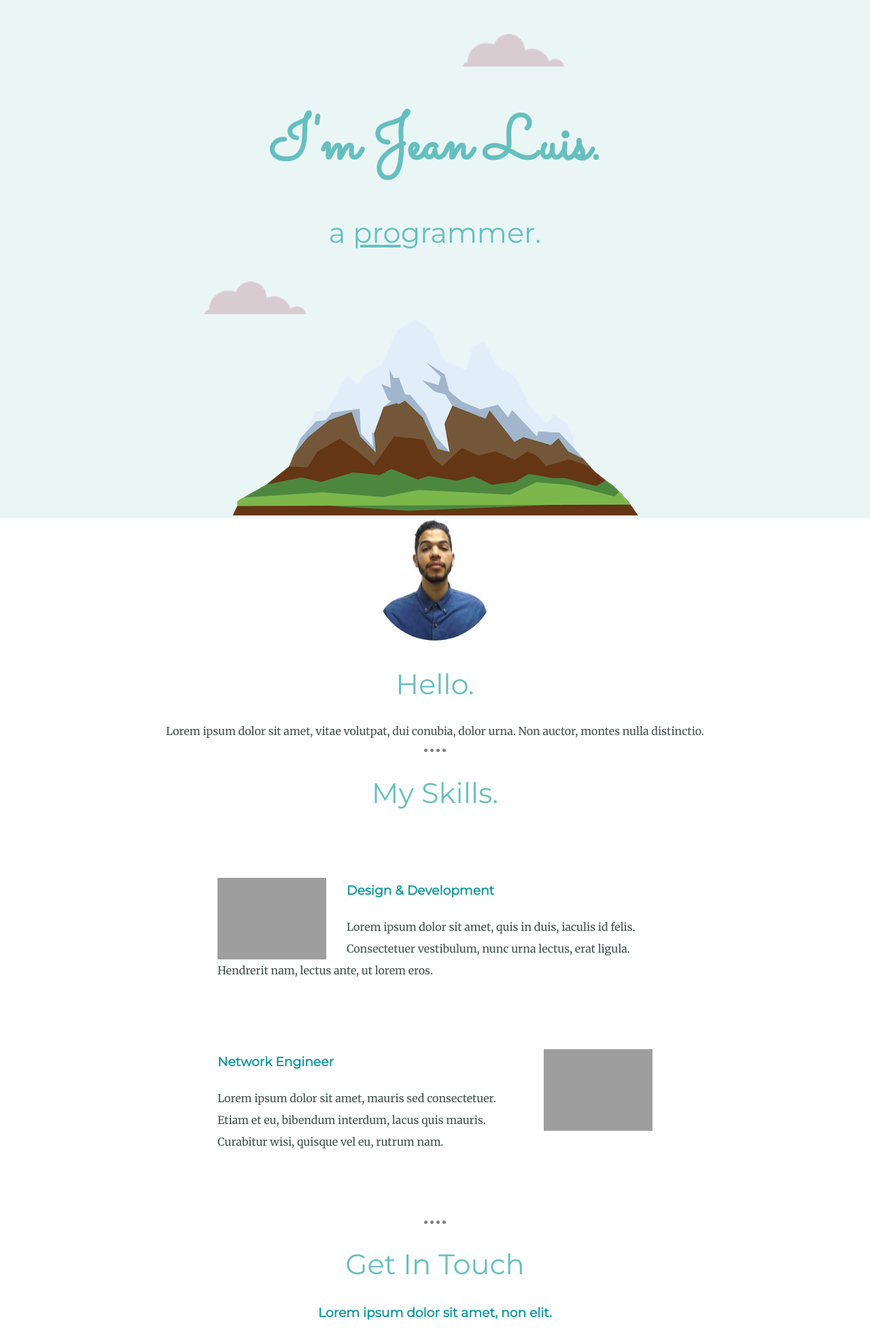
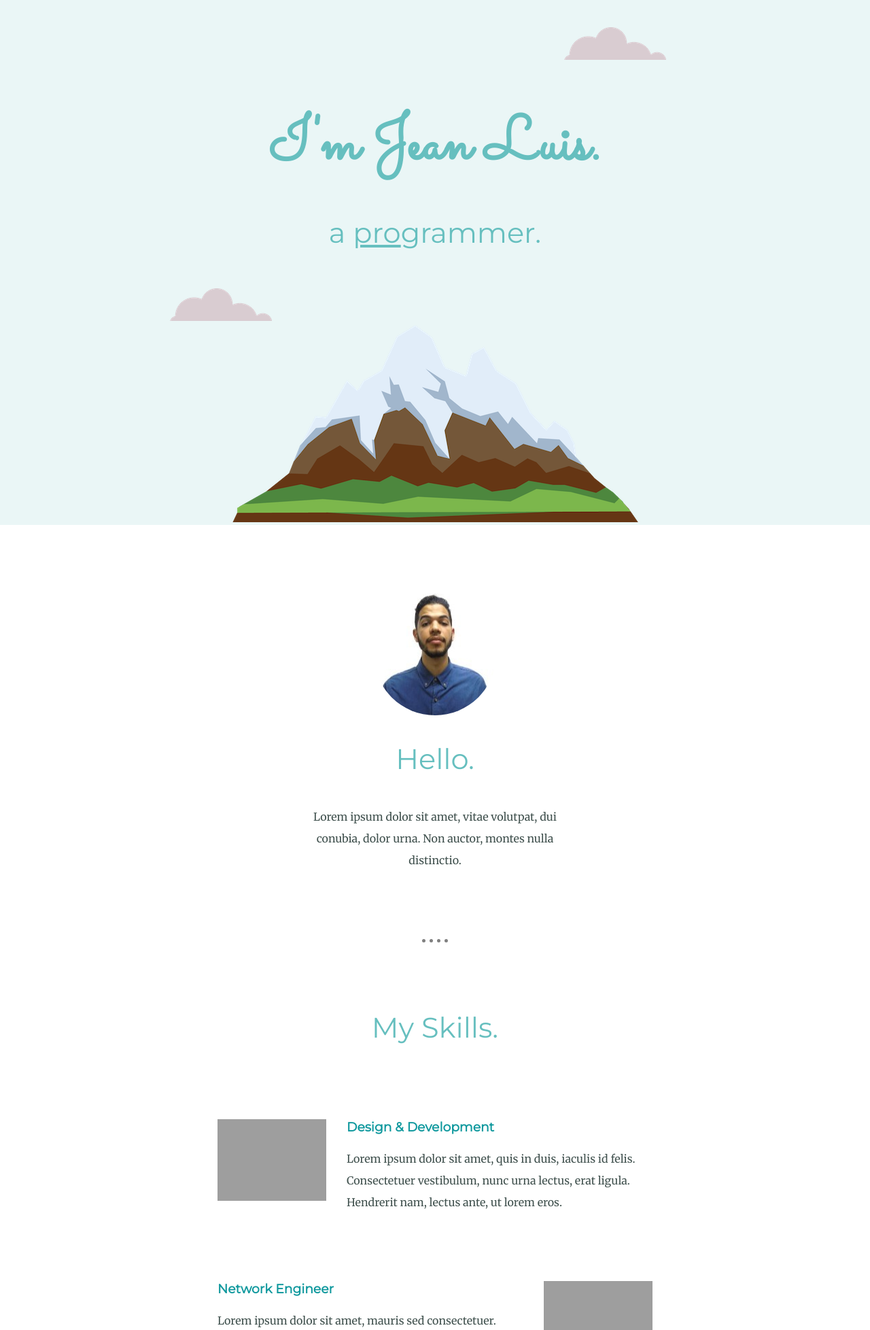
Before and after one commit to jeanluisgonzalez/Web-Dev, a web app: file CSS - My Site/index.html in a window 1280 px wide. Shown: the top 1956 px of the page at 68% size. Run offline with its HTML, style and script files only (its server is not run), Linux system fonts and the light colour scheme; grey boxes are pictures that could not be loaded.

Commit message:
update at work

```diff
--- a/CSS - My Site/css/styles.css
+++ b/CSS - My Site/css/styles.css
@@ -1,5 +1,6 @@
 /****************************TAG SELECTORS*********************/
 body {
+  color: #40514E;
   margin: 0;
   text-align: center;
   font-family: 'Merriweather', serif;
@@ -17,6 +18,7 @@ h2 {
   font-size: 2.6rem;
   font-family: 'Montserrat', sans-serif;
   font-weight: normal;
+  padding-bottom: 10px;
 }
 h3 {
   color: #11999E;
@@ -27,14 +29,15 @@ hr{
   border-color: gray;
   border-style: dotted none none;
   border-width: 5px;
-  width: 2.5%;
-  clear: right;
+  width: 3%;
+  margin: 100px auto;
 }
 a {
   color: #11999E;
 }
 p {
-  color: #40514E
+  color: #40514E;
+  line-height: 2;
 }
 /****************************CLASS SELECTORS*******************/
 .top-container {
@@ -43,7 +46,7 @@ p {
     padding-top: 100px;
 }
 .middle-container {
-  margin-bottom: 100px;
+  margin: 100px auto;
 }
 .bottom-container {
   background-color: #66BFBF;
@@ -53,12 +56,12 @@ p {
 }
 .top-cloud {
   position: absolute;
-  right: 450px;
-  top:50px;
+  right: 300px;
+  top:40px;
 }
 .bottom-cloud {
   position: absolute;
-  left: 300px;
+  left: 250px;
   bottom: 300px;
 }
 
@@ -68,11 +71,14 @@ p {
 .profile-img {
   border-radius: 100%;
 }
+.intro {
+  width: 30%;
+  margin: auto;
+}
 .skill-row {
   margin:100px auto;
   width: 50%;
   text-align: left;
-  line-height: 2;
 }
 .code-img {
   width: 25%;
@@ -83,6 +89,10 @@ p {
   width: 25%;
   float: right;
   margin-left: 30px;
+}
+.contact-message {
+  width: 40%;
+  margin: 40px auto 60px;
 }
 .BUTTON_NXV {
   margin-top: 25px;
@@ -118,9 +128,9 @@ p {
    background-image: -ms-linear-gradient(top, #1E62D0, #3D94F6);
    background-image: -o-linear-gradient(top, #1E62D0, #3D94F6);
    background-image: -webkit-gradient(to bottom, #1E62D0, #3D94F6);
-   -webkit-border-radius: 20px;
-   -moz-border-radius: 20px;
-   border-radius: 20px;
+   -webkit-border-radius: 10px;
+   -moz-border-radius: 10px;
+   border-radius: 10px;
    text-decoration: none;
 }
 .footer-link {
@@ -133,4 +143,5 @@ p {
   margin-bottom: 0;
 }
 
+
 /****************************ID SELECTORS**********************/
--- a/CSS - My Site/index.html
+++ b/CSS - My Site/index.html
@@ -20,7 +20,7 @@
   <div class="profile">
     <img class="profile-img"src="images/JeanLuisGonzalez.jpg" alt="profile-img">
     <h2>Hello.</h2>
-    <p>Lorem ipsum dolor sit amet, vitae volutpat, dui conubia, dolor urna. Non auctor, montes nulla distinctio.</p>
+    <p class="intro">Lorem ipsum dolor sit amet, vitae volutpat, dui conubia, dolor urna. Non auctor, montes nulla distinctio.</p>
   </div>
   <hr>
   <div class="skills">
@@ -40,7 +40,7 @@
   <div class="contact-me">
     <h2>Get In Touch</h2>
     <h3>Lorem ipsum dolor sit amet, non elit.</h3>
-    <p>Lorem ipsum dolor sit amet, in quis, aenean amet. Phasellus sodales, tellus donec dui, ornare erat.</p>
+    <p class="contact-message">Lorem ipsum dolor sit amet, in quis, aenean amet. Phasellus sodales, tellus donec dui, ornare erat.</p>
     <a class="BUTTON_NXV" href="mailto:name@email.com">CONTACT ME</a>
   </div>
 </div>
```
